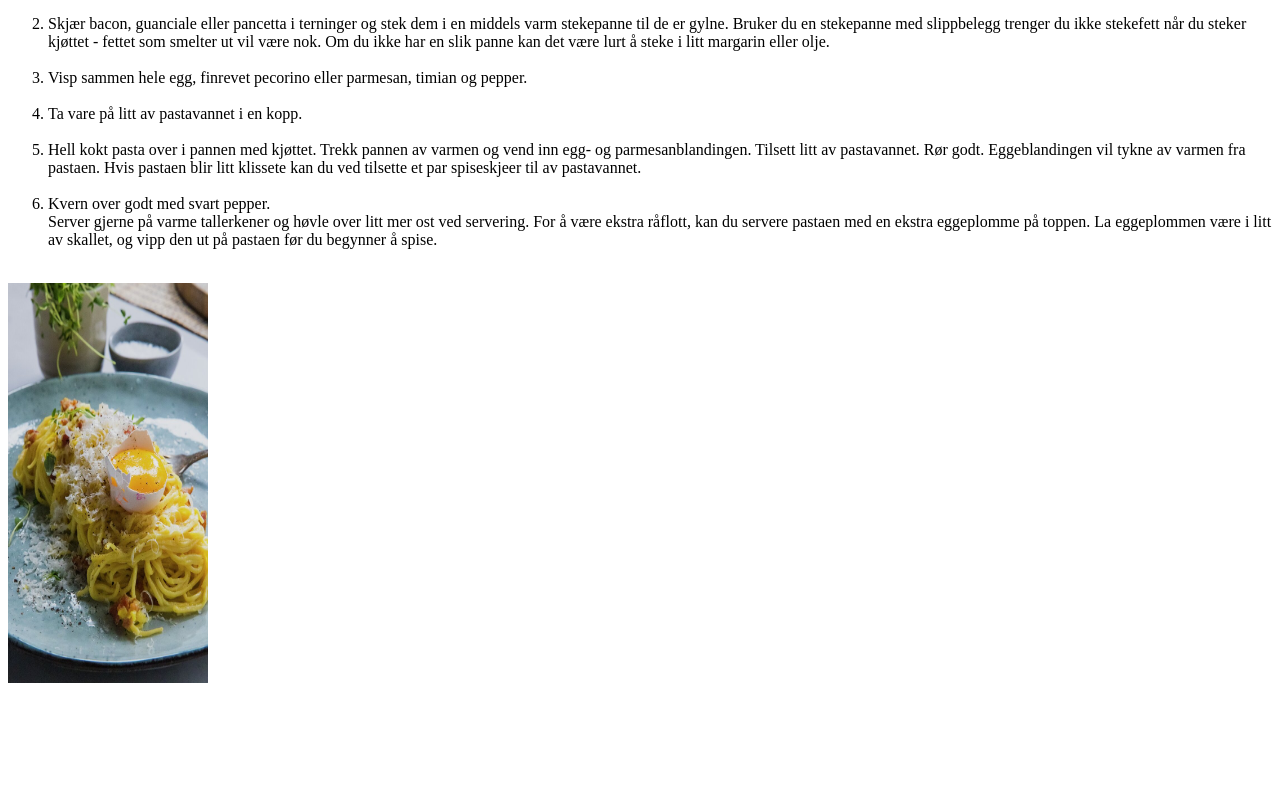
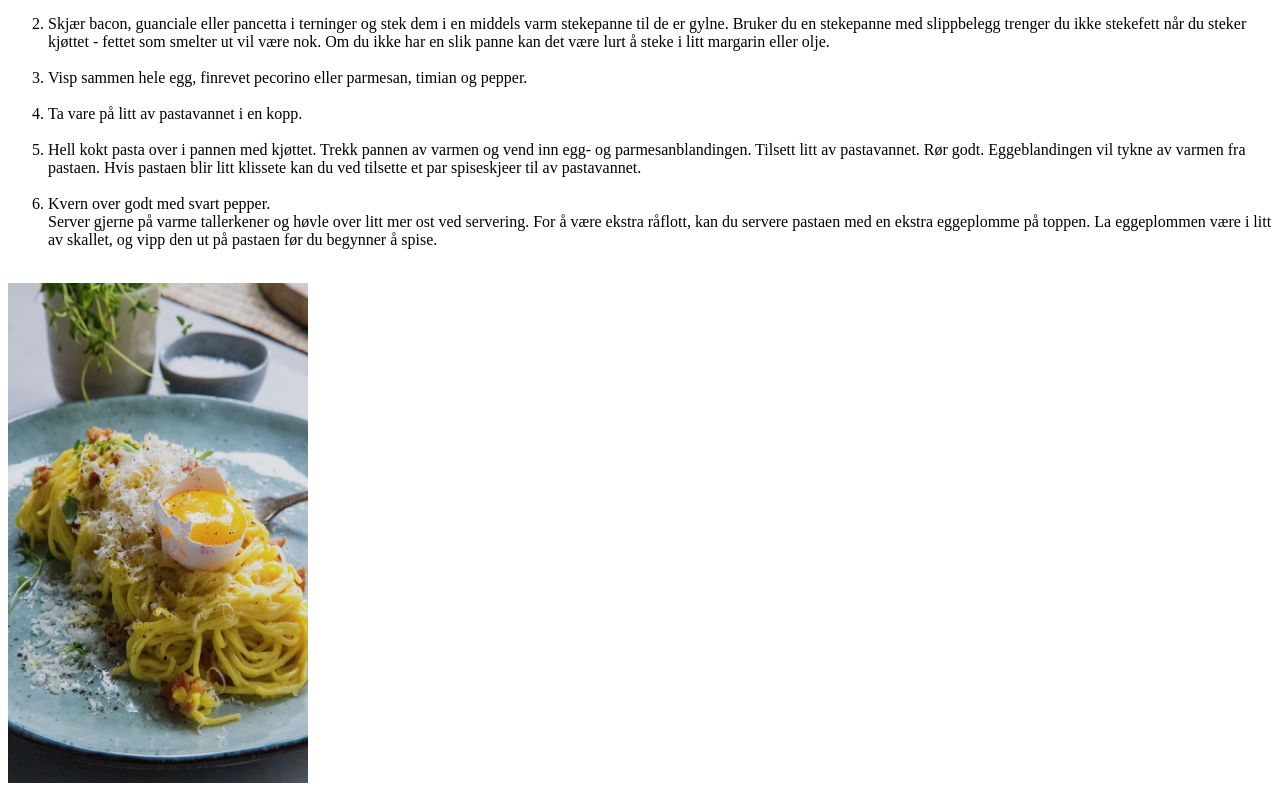
Before and after one commit to Rahma121/Test, a plain HTML site: page index.html in a window 1280 px wide. Shown: the part 852-1647 px from the top of the page. Before the commit the page ends 1547 px from the top, so only its background shows below. Drawn offline with Linux system fonts and the light colour scheme.

Commit message:
Update index.html

```diff
--- a/index.html
+++ b/index.html
@@ -24,7 +24,7 @@
 		<li> Hell kokt pasta over i pannen med kjøttet. Trekk pannen av varmen og vend inn egg- og parmesanblandingen. Tilsett litt av pastavannet. Rør godt. Eggeblandingen vil tykne av varmen fra pastaen. Hvis pastaen blir litt klissete kan du ved tilsette et par spiseskjeer til av pastavannet. </li> <br>
 		<li> Kvern over godt med svart pepper. <br> Server gjerne på varme tallerkener og høvle over litt mer ost ved servering. For å være ekstra råflott, kan du servere pastaen med en ekstra eggeplomme på toppen. La eggeplommen være i litt av skallet, og vipp den ut på pastaen før du begynner å spise. </li> <br>
 	</ol>
-	<img src="pasta.png" alt="Bilde av pasta carbonara" width="200" height="400">
+	<img src="pasta.png" alt="Bilde av pasta carbonara" width="300" height="500">
 
 </body>
 </html>
```
